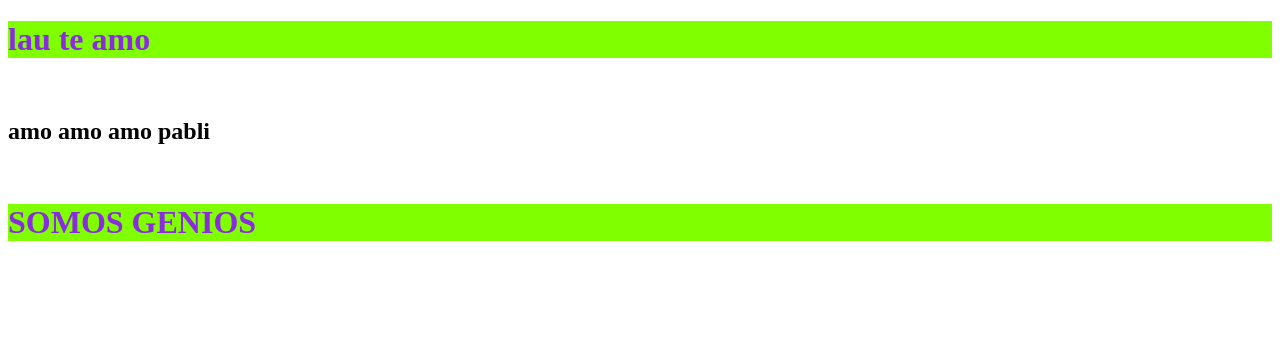
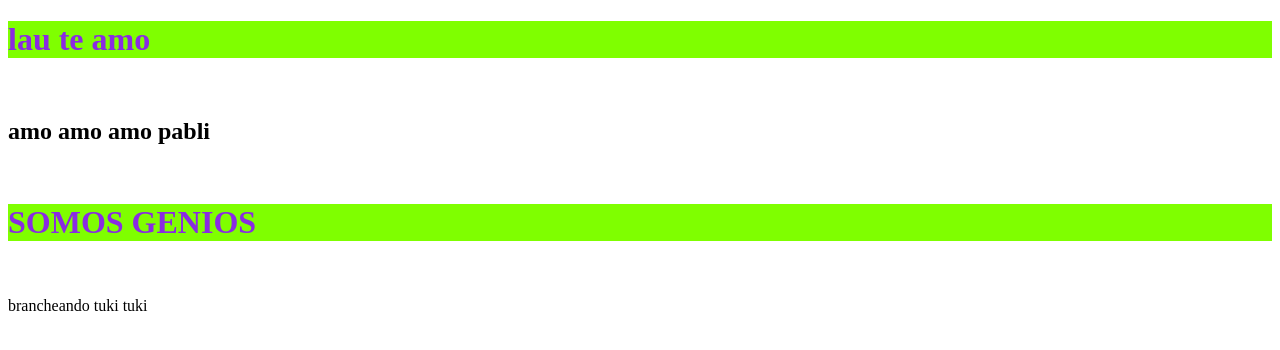
Before and after one commit to PScocco/repoconlau, a plain HTML site: page index.html in a window 1280 px wide. Drawn offline with Linux system fonts and the light colour scheme.

Commit message:
primer branch commit?

```diff
--- a/index.html
+++ b/index.html
@@ -12,6 +12,8 @@
     <h2>amo amo amo pabli</h2>
     <br>
     <h1>SOMOS GENIOS</h1>
+    <br>
+    <p> brancheando tuki tuki </p>
 
 </body>
 </html>
```
